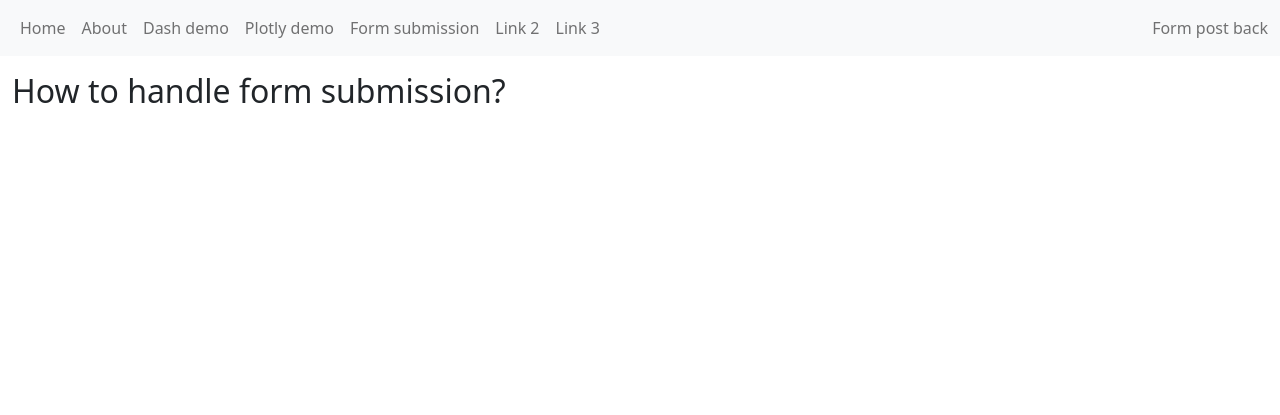
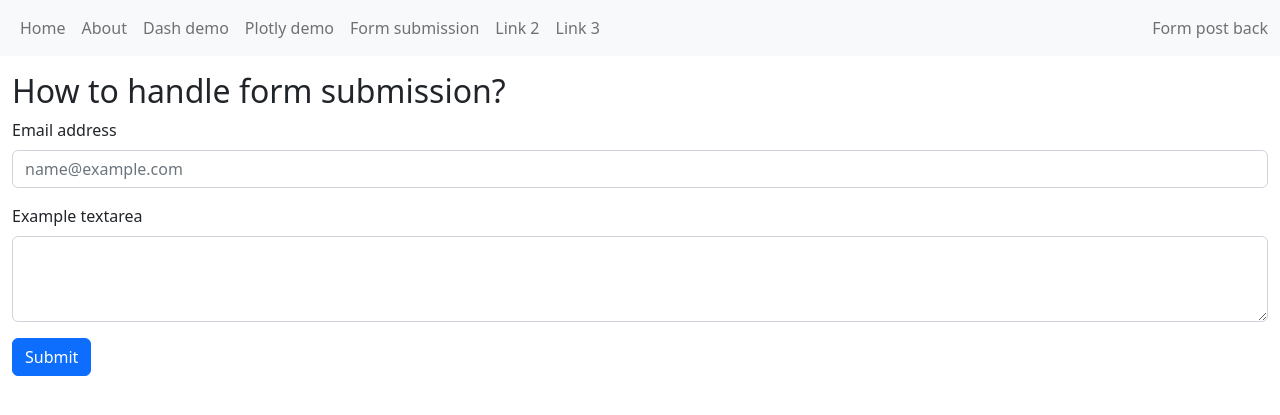
Before and after one commit to sdg002/pythonwebapp, a Flask app: page /formpostback in a window 1280 px wide. Shown: the top 415 px of the page. Run offline with Flask 3, Linux system fonts and the light colour scheme; parts of the project's set-up code (start-up, migrations or seed data) failed here and were passed over.

Commit message:
Updates to readme

```diff
--- a/webfrontend/templates/formpostback.html
+++ b/webfrontend/templates/formpostback.html
@@ -8,4 +8,18 @@
     <h2>How to handle form submission?</h2>
 
 
+<form>
+    <div class="mb-3">
+        <label for="exampleFormControlInput1" class="form-label">Email address</label>
+        <input type="email" class="form-control" id="exampleFormControlInput1" placeholder="name@example.com">
+      </div>
+      <div class="mb-3">
+        <label for="exampleFormControlTextarea1" class="form-label">Example textarea</label>
+        <textarea class="form-control" id="exampleFormControlTextarea1" rows="3"></textarea>
+      </div>
+      <div class="mb-3">
+        <button type="submit" class="btn btn-primary mb-3">Submit</button>
+      </div>
+</form>
+
 {% endblock %}
```
Also changed, not shown: README.md.
